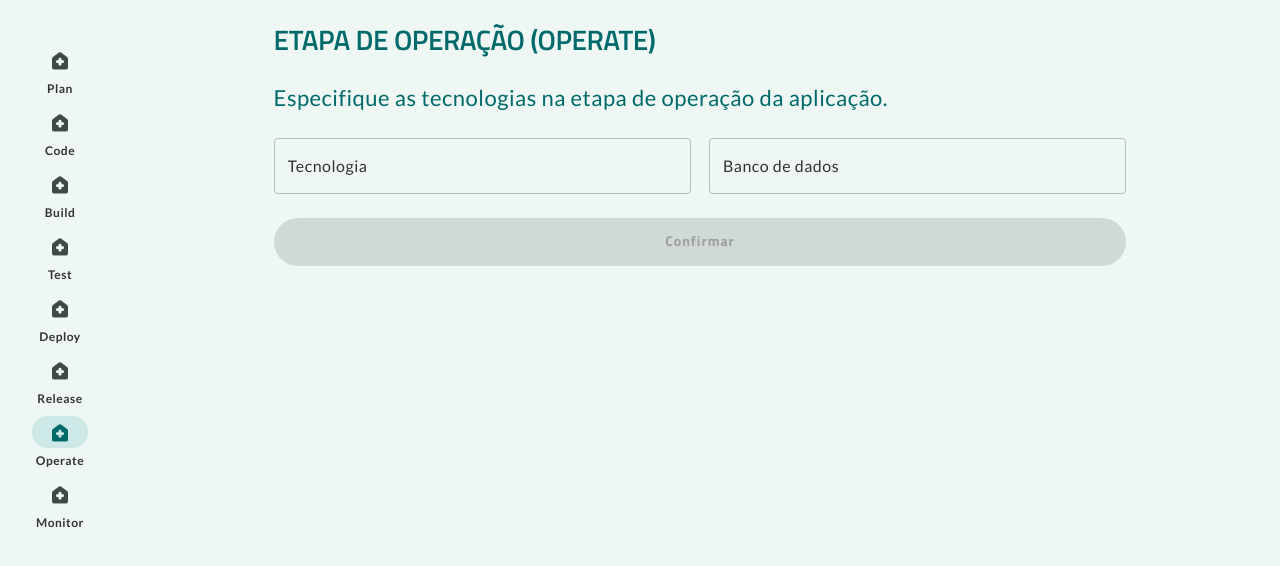
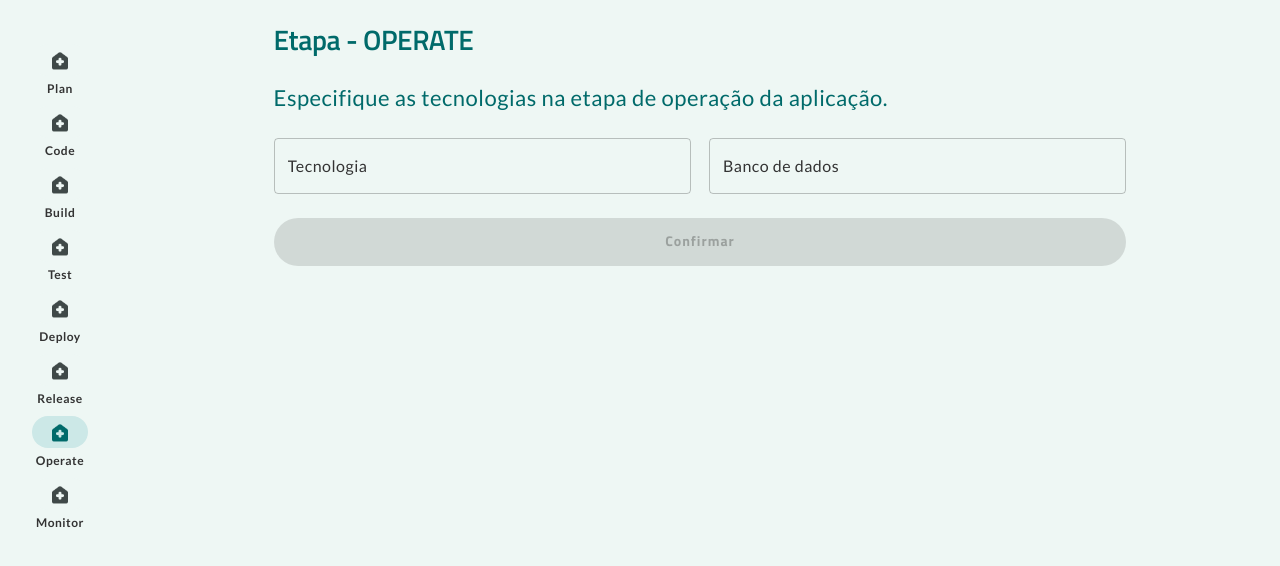
Before and after one commit to thiagonery/DevSecOps_TCC_IA-1, a React (Vite) app in the folder client/: page /operate in a window 1280 px wide. Shown: the top 566 px of the page. Built offline with nearby package versions, Linux system fonts and the light colour scheme.

Commit message:
style: change title in OperateScreen

```diff
--- a/client/src/screens/Operate/OperateScreen.tsx
+++ b/client/src/screens/Operate/OperateScreen.tsx
@@ -34,7 +34,7 @@ export const OperateScreen: React.FC = () => {
     <Background drawerFocus="operate">
       <Box gap="24px">
         <Text variant="h1" color={theme.palette.primary.main}>
-          ETAPA DE OPERAÇÃO (OPERATE)
+          Etapa - OPERATE
         </Text>
         <Text fontSize="22px" color={theme.palette.primary.main}>
           Especifique as tecnologias na etapa de operação da aplicação.
```
